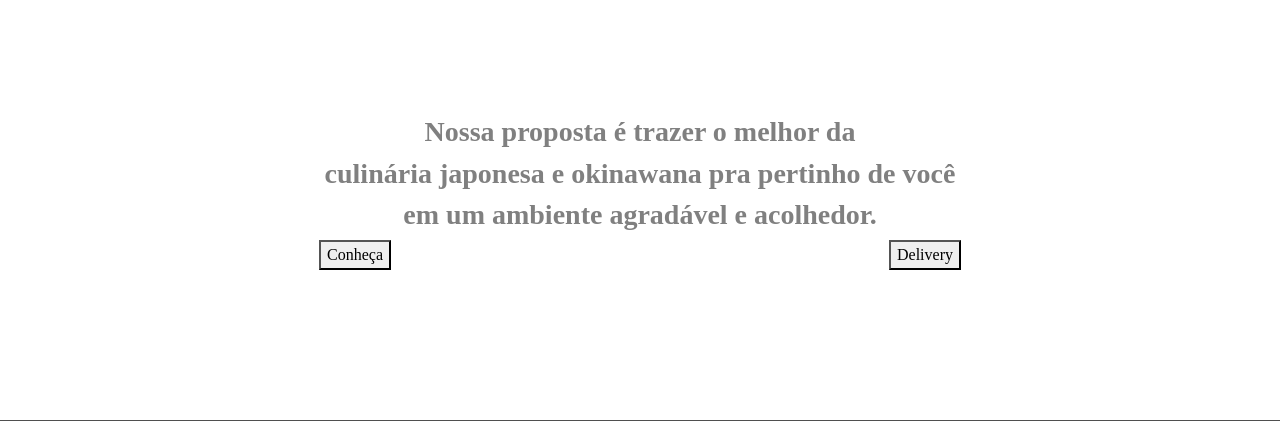
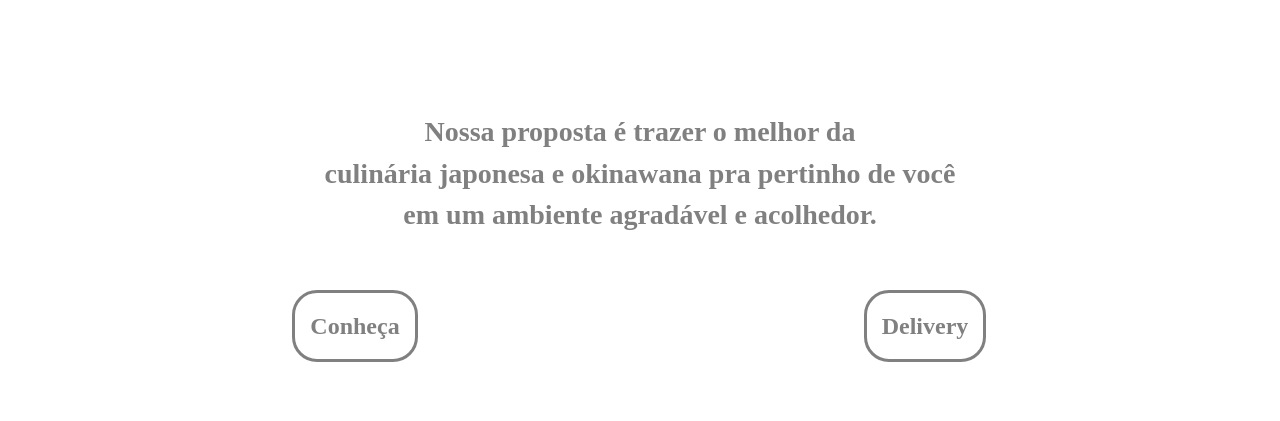
Before and after one commit to jpaulo/jpaulo.github.io, a PHP site: page /index.html in a window 1280 px wide. Shown: the part 1818-2239 px from the top of the page. Run offline with PHP 8.4, Linux system fonts and the light colour scheme; some web fonts are replaced; grey boxes are pictures that could not be loaded.

Commit message:
more things donw

```diff
--- a/assets/css/index.css
+++ b/assets/css/index.css
@@ -15,3 +15,18 @@
   background-size: cover;
   background-image: linear-gradient(rgba(0, 0, 0, 0.5), rgba(0, 0, 0, 0.5)), url('/assets/images/hero_index_2.jpg');
 }
+
+.hook-button {
+  border: solid;
+  font-family: "bankgothic medium";
+  color: grey;
+  font-weight: bolder;
+  font-size: large;
+  border-radius: 25px;
+  border-width: medium;
+  border-color: grey;
+  background: transparent;
+  font-size: x-large;
+  padding: 15px 15px 15px 15px;
+  cursor: pointer;
+}
--- /dev/null
+++ b/assets/js/index.js
@@ -0,0 +1,25 @@
+(function ($) {
+  $(document).ready(function(){
+    const scrollToAnchor = (id) => {
+      let elem = $(id);
+      $('html,body').animate({scrollTop: elem.offset().top - 120}, 'slow');
+    };
+
+    $(function () {
+      $(".contact-button").click((e) => {
+        e.preventDefault();
+        scrollToAnchor("#contactSection");
+      });
+
+      $(".menu-button").click((e) => {
+        e.preventDefault();
+        scrollToAnchor("#menuSection");
+      });
+
+      $(".delivery-button").click((e) => {
+        e.preventDefault();
+        location.href = "https://wa.me/55999999999";
+      });
+    });
+  });
+}(jQuery));
--- a/index.html
+++ b/index.html
@@ -5,6 +5,7 @@
     <meta charset="UTF-8">
     <title>Shima Izakaya</title>
     <link rel="stylesheet" href="https://stackpath.bootstrapcdn.com/bootstrap/4.3.1/css/bootstrap.min.css" integrity="sha384-ggOyR0iXCbMQv3Xipma34MD+dH/1fQ784/j6cY/iJTQUOhcWr7x9JvoRxT2MZw1T" crossorigin="anonymous">
+    <link rel="stylesheet" href="/assets/css/font-awesome.css">
     <link rel="stylesheet" href="/assets/css/style.css">
     <link rel="stylesheet" href="/assets/css/index.css">
   </head>
@@ -21,16 +22,16 @@
       <div class="collapse navbar-collapse" id="navbarSupportedContent">
         <ul class="navbar-nav ml-auto">
           <li class="nav-item">
-            <a class="nav-link nav-link-top-menu" href="/delivery.html" style="color: white;">Delivery</a>
+            <a class="nav-link nav-link-top-menu delivery-button" style="color: white; cursor: pointer;">Delivery</a>
           </li>
           <li class="nav-item">
-            <a class="nav-link nav-link-top-menu" href="/menu.html" style="color: white;">Cardápio</a>
+            <a class="nav-link nav-link-top-menu menu-button" style="color: white; cursor: pointer">Cardápio</a>
           </li>
           <li class="nav-item">
-            <a class="nav-link nav-link-top-menu" href="/staff.html" style="color: white;">A Equipe</a>
+            <a class="nav-link nav-link-top-menu" style="color: white; cursor: pointer">A Equipe</a>
           </li>
           <li class="nav-item">
-            <a class="nav-link nav-link-top-menu" href="/contact.html" style="color: white;">Contato</a>
+            <a class="nav-link nav-link-top-menu contact-button" style="color: white; cursor: pointer">Contato</a>
           </li>
         </ul>
       </div>
@@ -61,7 +62,7 @@
     </section>
     <section style="margin-bottom: 150px;">
       <div class="container">
-        <div class="row">
+        <div class="row" style="margin-bottom: 50px;">
           <div class="col-12 text-center">
             <h3 style="text-align: center; color: grey; font-weight: bolder;">Nossa proposta é trazer o melhor da</h3>
             <h3 style="text-align: center; color: grey; font-weight: bolder;">culinária japonesa e okinawana pra pertinho de você</h3>
@@ -69,16 +70,16 @@
           </div>
         </div>
         <div class="row">
-          <div class="col-12 col-sm-6 text-center">
-            <button class="custom-button">Conheça</button>
+          <div class="col-12 col-sm-6 text-center" style="margin-bottom: 20px;">
+            <button class="hook-button contact-button" href="">Conheça</button>
           </div>
-          <div class="col-12 col-sm-6 text-center">
-            <button class="custom-button">Delivery</button>
+          <div class="col-12 col-sm-6 text-center" style="margin-bottom: 20px;">
+            <button class="hook-button delivery-button">Delivery</button>
           </div>
         </div>
       </div>
     </section>
-    <section style="margin-bottom: 250px;">
+    <section id="menuSection" style="margin-bottom: 250px;">
       <div class="hero-food-menu text-center" style="width: 100vw; height: auto; min-height: 300px;">
         <h2 class="" style="color: white; justify-content: center; text-align: center; font-weight: bolder;">Cardápio</h2>
       </div>
@@ -149,7 +150,7 @@
         </div>
       </div>
     </section>
-    <section style="padding: 50px 50px 50px 50px; background-color: #3c342f;">
+    <section id="contactSection" style="padding: 50px 50px 50px 50px; background-color: #3c342f;">
       <h3 style="text-align: center; color: white; font-weight: bolder;">Como chegar</h3>
       <div class="container">
         <div class="row">
@@ -166,7 +167,9 @@
             </div>
             <div class="row">
               <p class="d-none d-sm-block">&nbsp;&nbsp;&nbsp;&nbsp;&nbsp;&nbsp;</p>
-              <p style="color: white;">Nosso whatsapp: +55 (11) 99988-7766</p>
+              <p class="delivery-button" style="color: white; cursor: pointer;"><i class="fa fa-whatsapp" aria-hidden="true"></i>&nbsp;Clique para pedir pelo nosso whatsapp</p>
+              <p style="color: white;">ou ligue para nós e faça seu pedido</p>
+              <p style="color: white;">+55 (11) 99988-7766</p>
             </div>
             <div class="row">
               <h4 style="color: white;">Horário de Funcionamento</h4>
@@ -205,4 +208,5 @@
   <script src="https://cdnjs.cloudflare.com/ajax/libs/popper.js/1.14.7/umd/popper.min.js" integrity="sha384-UO2eT0CpHqdSJQ6hJty5KVphtPhzWj9WO1clHTMGa3JDZwrnQq4sF86dIHNDz0W1" crossorigin="anonymous"></script>
   <script src="https://stackpath.bootstrapcdn.com/bootstrap/4.3.1/js/bootstrap.min.js" integrity="sha384-JjSmVgyd0p3pXB1rRibZUAYoIIy6OrQ6VrjIEaFf/nJGzIxFDsf4x0xIM+B07jRM" crossorigin="anonymous"></script>
   <script src="/assets/js/menu.js"></script>
+  <script src="/assets/js/index.js"></script>
 </html>
```
Also changed, not shown: assets/css/font-awesome.css (added).
